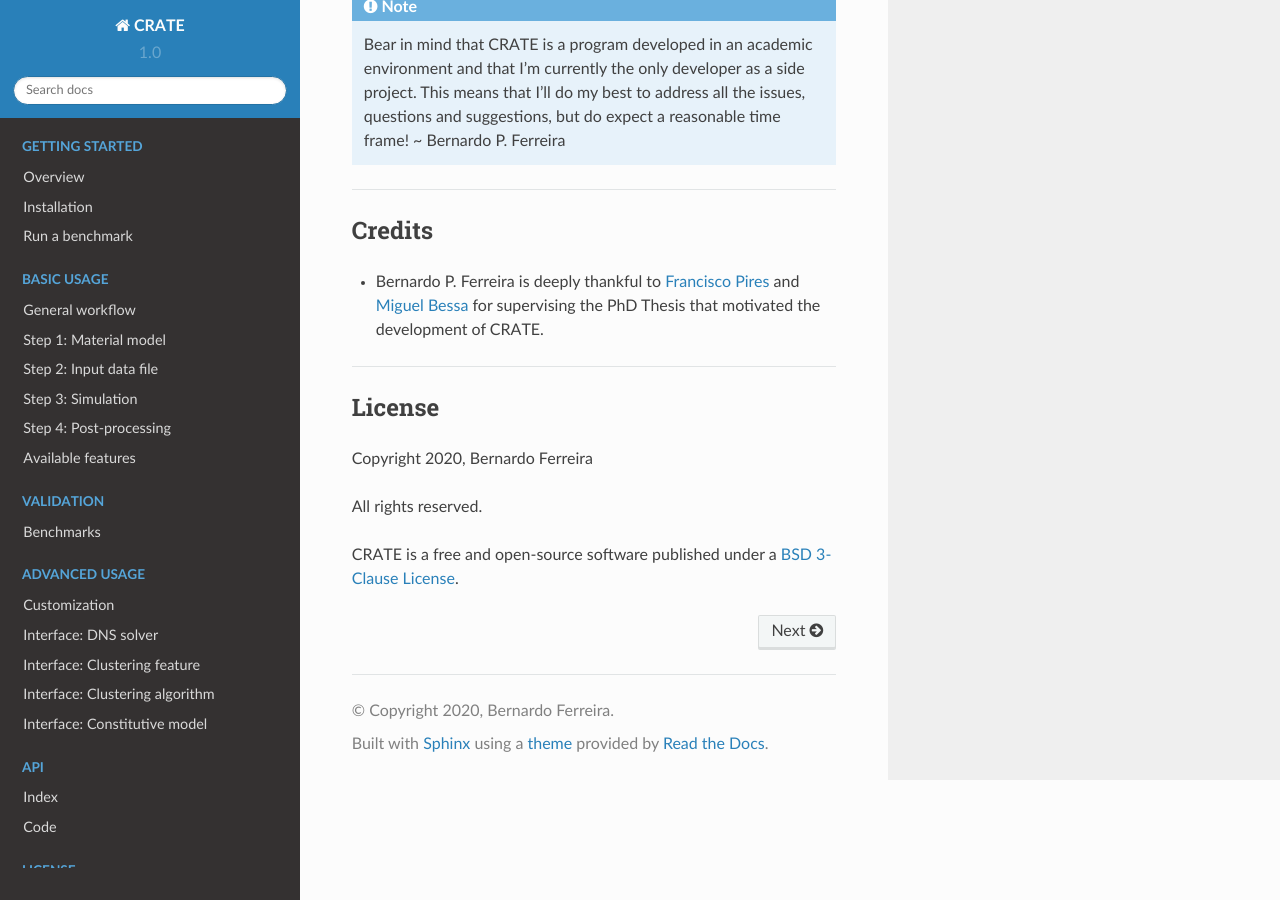
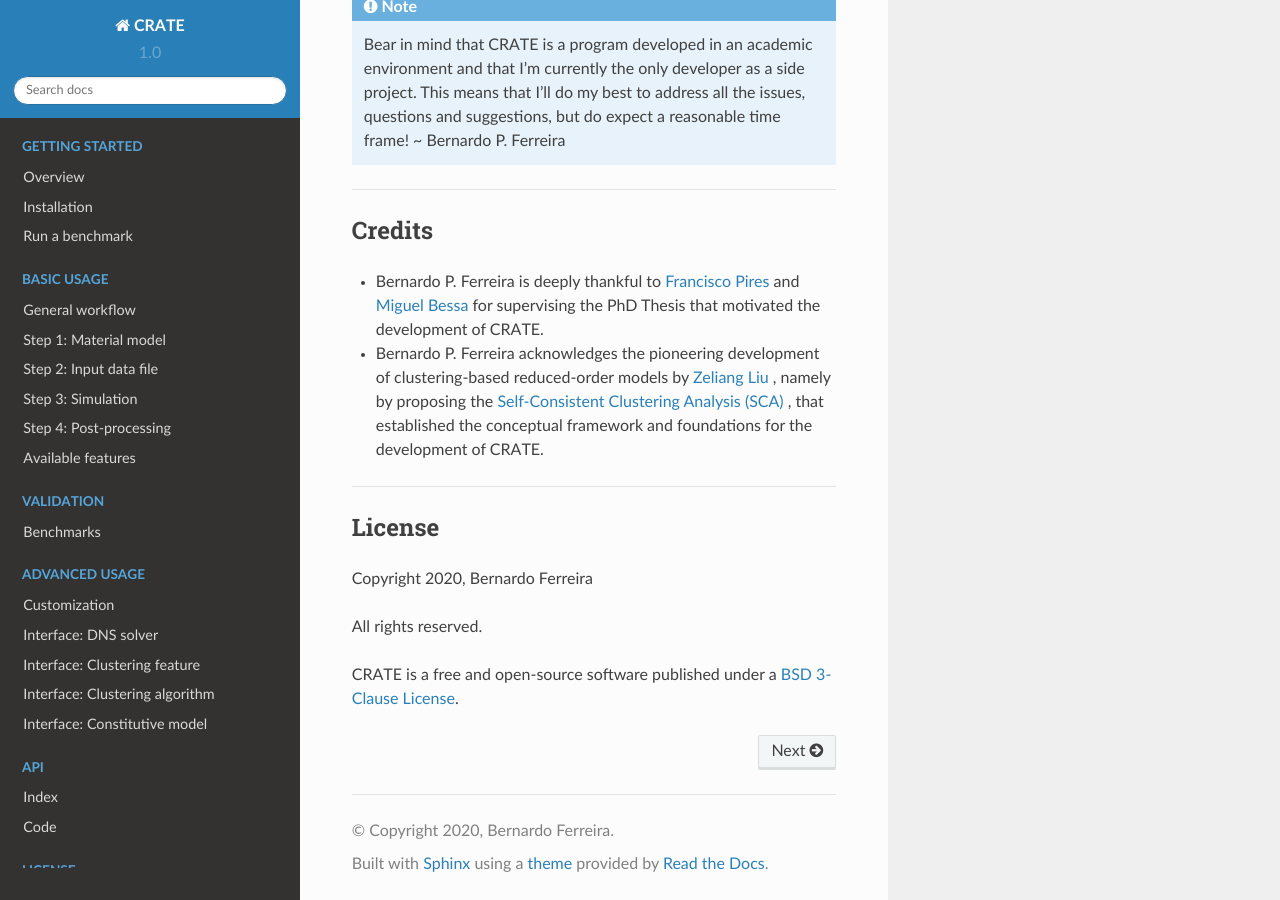
Before and after one commit to bessagroup/CRATE, a Sphinx documentation site: the page built from docs/source/index.rst, in a window 1280 px wide and 900 px high, scrolled down 1769 px. Built offline with Sphinx 7.4.7 and the Read the Docs theme 2.0.0, drawn with Linux system fonts in a browser that asks for light colours.

Commit message:
Updated credits.

```diff
--- a/docs/source/index.rst
+++ b/docs/source/index.rst
@@ -73,6 +73,7 @@ Credits
 -------
 * Bernardo P. Ferreira is deeply thankful to `Francisco Pires <https://sigarra.up.pt/feup/pt/func_geral.formview?p_codigo=240385>`_ and `Miguel Bessa <https://github.com/mabessa>`_ for supervising the PhD Thesis that motivated the development of CRATE.
 
+* Bernardo P. Ferreira acknowledges the pioneering development of clustering-based reduced-order models by `Zeliang Liu <https://zeliangliu.com/>`_ , namely by proposing the `Self-Consistent Clustering Analysis (SCA) <https://www.sciencedirect.com/science/article/pii/S0045782516301499>`_ , that established the conceptual framework and foundations for the development of CRATE.
 ----
 
 License
```
Also changed, not shown: README.md (+2 -0 lines).
